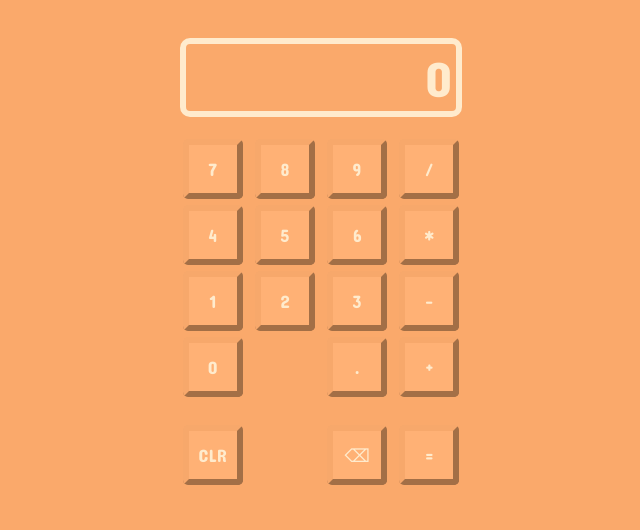
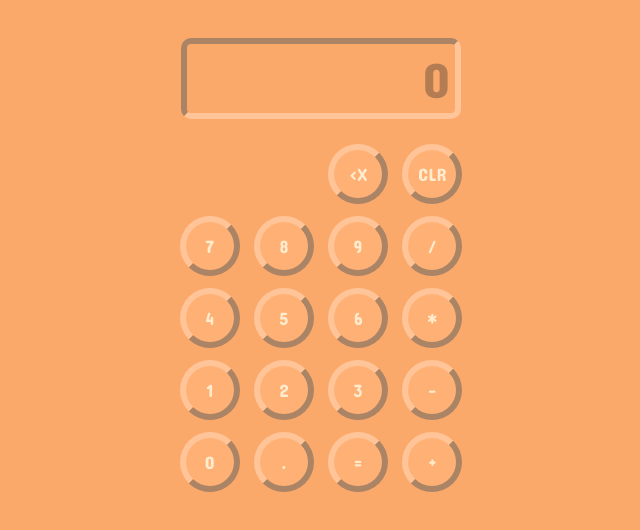
Before and after one commit to Weroance/Odin-Calculator, a plain HTML site: page index.html in a window 1280 px wide. Shown: the whole page, without its empty margins (319-959 px from the left). Drawn offline with Linux system fonts and the light colour scheme.

Commit message:
Fix: Styles and Layout, enter key behavior.
- rearrange buttons to conventional calculator layout

- impove style continuity

- display box exapand in both directions

- remove focus from buttons in clickFunction to prevent enter key from clicking.

```diff
--- a/index.html
+++ b/index.html
@@ -14,41 +14,42 @@
 
         <div id="displayBox">
             <div id="oprDisplay"></div>
-            <div id="display">0</div>
+            <!--<div id="display">0</div>*-->
 
         </div>
         <br>
         <div class="buttons">
-            <div row1>
+            <div class="row">
+                <button value="" class="transp"></button>
+                <button value="" class="transp"></button>
+                <button value="Backspace" class="">&ltX</button>
+                <button value="Delete" id="clr">CLR</button>
+            </div>
+            <div class="row">
                 <button value="7" id="num">7</button>
                 <button value="8" id="num">8</button>
                 <button value="9" id="num">9</button>
                 <button value="/" id="opr">/</button>
             </div>
-            <div row2>
+            <div class="row">
                 <button value="4" id="num">4</button>
                 <button value="5" id="num">5</button>
                 <button value="6" id="num">6</button>
                 <button value="*" id="opr">*</button>
             </div>
-            <div row3>
+            <div class="row">
                 <button value="1" id="num">1</button>
                 <button value="2" id="num">2</button>
                 <button value="3" id="num">3</button>
                 <button value="-" id="opr">-</button>
             </div>
-            <div row4>
+            <div class="row">
                 <button value="0" id="num">0</button>
-                <button value="" class="transp">filler</button>
                 <button value="." id="dec">.</button>
+                <button value="Enter" id="ent">=</button>
                 <button value="+" id="opr">+</button>
             </div>
-            <div row5>
-                <button value="Delete" id="clr">CLR</button>
-                <button value="" class="transp"></button>
-                <button value="Backspace" class="">&#9003</button>
-                <button value="Enter" id="ent">=</button>
-            </div>
+
         </div>
     </div>
 
--- a/script.js
+++ b/script.js
@@ -1,5 +1,7 @@
 const buttons = document.querySelector('#buttonDiv');
-const display = document.querySelector('#display');
+const displayBox = document.querySelector('#displayBox')
+const display = document.createElement('div');
+display.id = 'display'
 const oprDisplay = document.querySelector('#oprDisplay');
 const validKeys = new Set([ '+', '-', '*', '/', 'c', 'x', 'Delete', 'Backspace', 'Enter', '.', '1', '2', '3', '4', '5', '6', '7', '8', '9', '0' ]);
 
@@ -17,6 +19,7 @@ clickFunction = function(event){
   if (event.target.tagName === 'BUTTON'){
     value = event.target.value
     eventFunction()
+    event.target.blur()
   }
 }
 
@@ -47,7 +50,7 @@ evaluate = function(){
             break;
     }
 }
-// switch to  load value and call each button function and then clear value i think
+// switch to load value and call each button function and then clear value i think
 eventFunction = function(){
 
     switch (value){
@@ -110,9 +113,16 @@ eventFunction = function(){
     }
     if (operator) { oprDisplay.textContent = operator }
     else if (!operator) {oprDisplay.textContent = ''}
+
 }
 
-
+// updateDisplay = function(input){
+//   switch (input) {
+//     case: '0'
+//     case: 'a'
+//     case:
+//   }
+// }
 number = function(){
   if (enterCase){
     arrA = [];
@@ -254,5 +264,6 @@ clear = function(){
   display.textContent = '0'
   enterCase = 0;
 }
+displayBox.appendChild(display);
 document.addEventListener('keydown', keypressFunction)
 buttons.addEventListener('click', clickFunction);
--- a/style.css
+++ b/style.css
@@ -11,26 +11,33 @@ body    {
     justify-content: center;
 }
 #buttonDiv   {
+    display: flex;
+    align-items: center;
+    justify-content: center;
+    flex-direction: column;
     padding: 30px;
     font-family: "Concert One", sans-serif;
     font-weight: 400;
     font-style: normal;
-    color: blanchedalmond
 }
 #displayBox {
+    display: flex;
     flex-grow: 1;
+    min-width: 268px;
+    color: hwb(26 32% 30%);
     border: 6px;
-    border-style: solid;
     border-radius: 10px;
-    display: flex;
-    text-align: center;
-    flex-direction: row;
+    border-style: inset;
+    border-color: hwb(26 60% 0%);
+
 }
 #display    {
+
+
     align-items: center;
     font-size: 50px;
-    padding: 4px;
-    text-align: end;
+    padding: 5px;
+    text-align: right;
     flex-grow: 1;
 }
 
@@ -41,20 +48,21 @@ body    {
 
 
 }
+
 button  {
     font-family: inherit;
     font-size: large;
     height  : 60px;
     width   : 60px;
-    margin: 3px;
+    margin: 6px 4px;
     color: blanchedalmond;
     background-color: hwb(26 46% 0%);
-    border-color: hwb(26 42% 3%);
+    border-color: hwb(26 60% 0%);
     border-width: 6px;
-    border-radius: 5px;
+    border-radius: 30px;
+    vertical-align:middle;
 }
 
 .transp {
-    border-width: 0px;
     visibility: hidden;
 }
```
